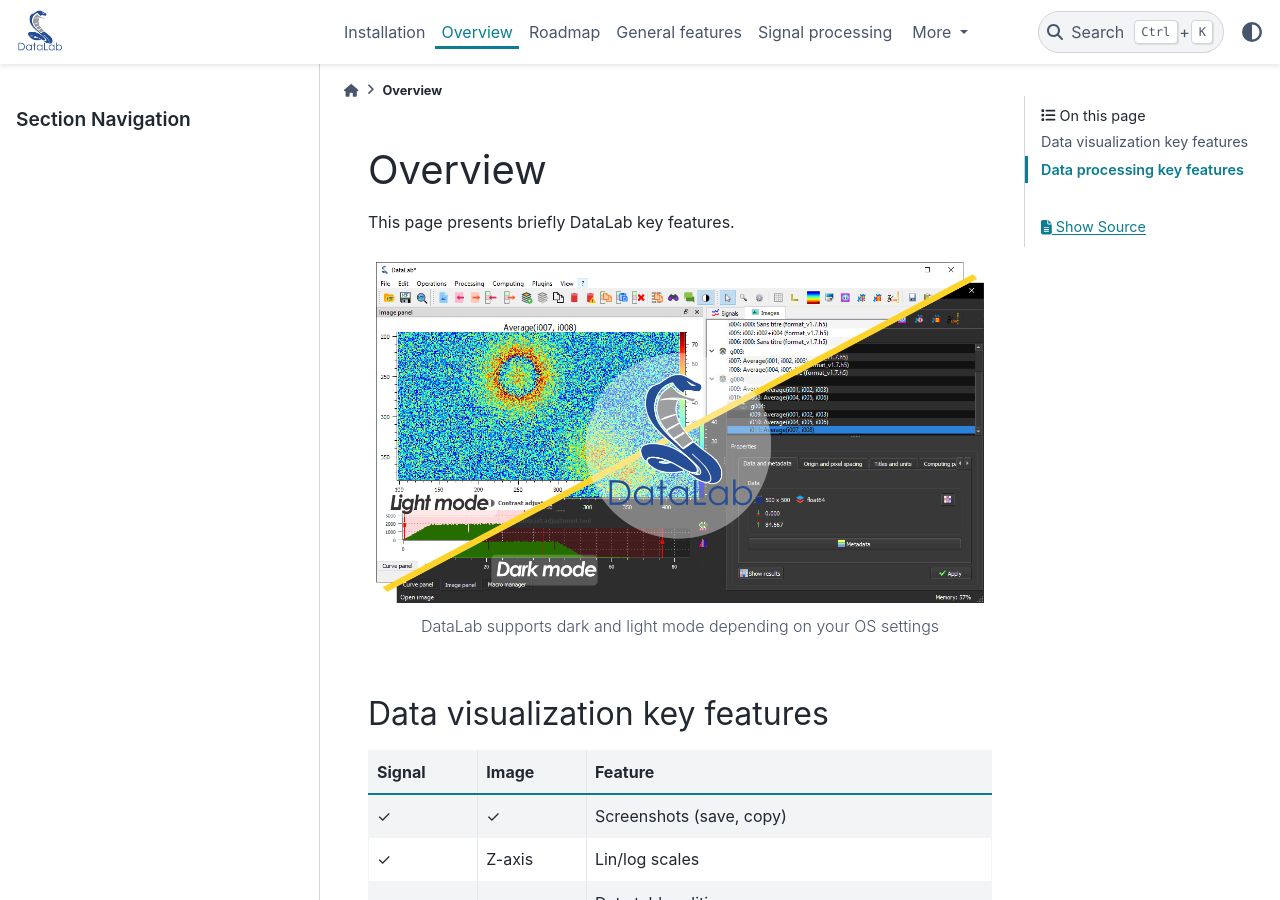
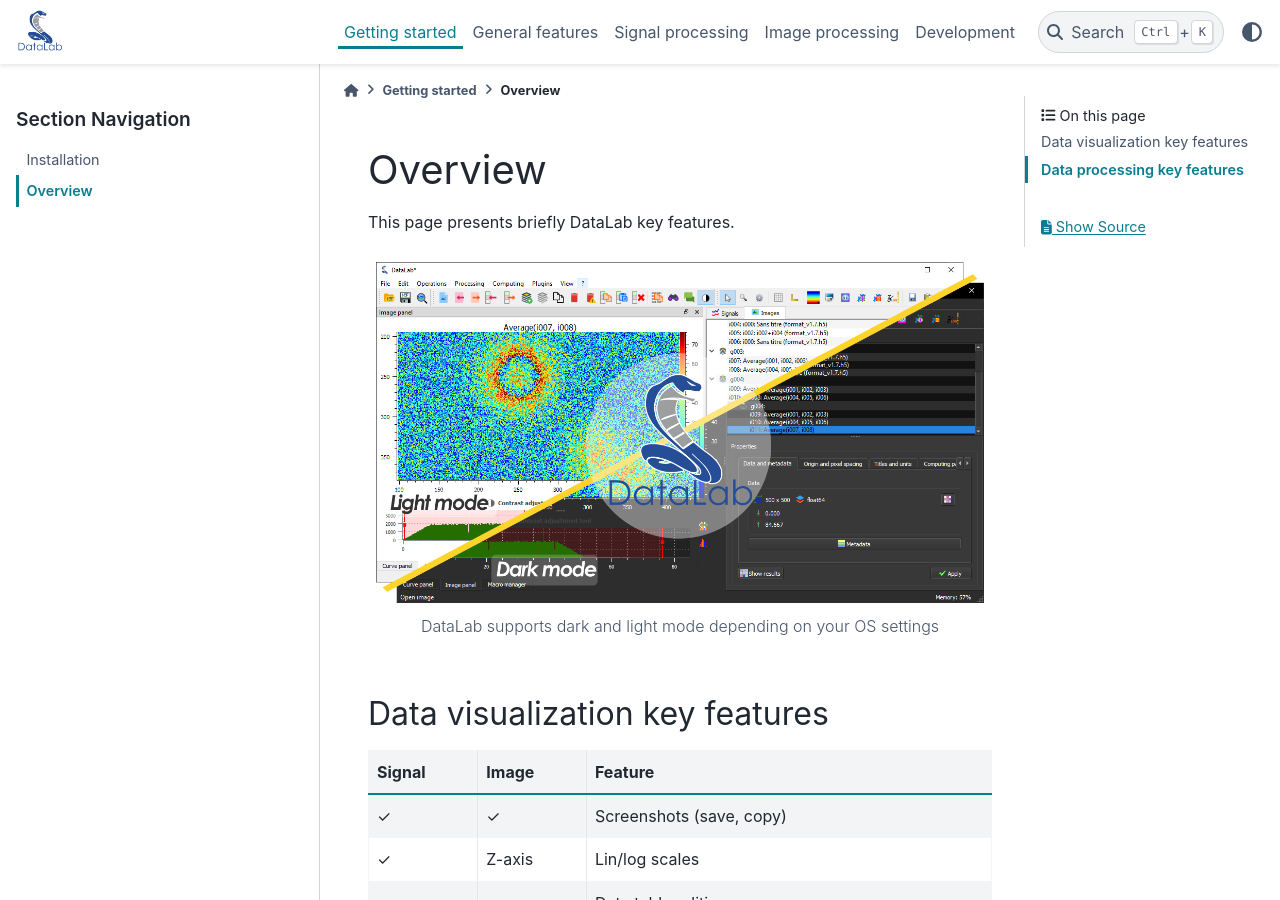
Before and after one commit to DataLab-Platform/DataLab, a Sphinx documentation site: the page built from doc/intro/overview.rst, in a window 1280 px wide and 900 px high. Built offline with Sphinx 7.4.7 and the PyData theme 0.15.4, drawn with Linux system fonts in a browser that asks for light colours; formulas are drawn with MathJax 3; some of the changed text lies outside the part shown.

Commit message:
Doc: added intro + reorganized pages

```diff
--- a/doc/dev/index.rst
+++ b/doc/dev/index.rst
@@ -5,5 +5,6 @@
    :maxdepth: 2
    :caption: Contents:
 
+   roadmap
    contribute
    guidelines
--- a/doc/installation.rst
+++ b/doc/intro/installation.rst
@@ -8,7 +8,7 @@
 package already include all those required libraries as well as Python
 itself)*:
 
-.. include:: install_requires.txt
+.. include:: ../install_requires.txt
 
 .. note::
 
@@ -16,11 +16,11 @@
 
 Optional modules for development and testing:
 
-.. include:: extras_require-dev.txt
+.. include:: ../extras_require-dev.txt
 
 Optional modules for building the documentation:
 
-.. include:: extras_require-doc.txt
+.. include:: ../extras_require-doc.txt
 
 
 How to install
--- a/doc/overview.rst
+++ b/doc/intro/overview.rst
@@ -3,7 +3,7 @@
 
 This page presents briefly DataLab key features.
 
-.. figure:: images/DataLab-Screenshot.png
+.. figure:: ../images/DataLab-Screenshot.png
 
     DataLab supports dark and light mode depending on your OS settings
 
@@ -24,11 +24,11 @@
 ✓      ✓      Annotations
 ====== ====== ==============================
 
-.. figure:: images/multi_gaussian_fit.png
+.. figure:: ../images/multi_gaussian_fit.png
 
     Example of a multi-gaussian curve fit
 
-.. figure:: images/peak_detection.png
+.. figure:: ../images/peak_detection.png
 
     Semi-automatic peak detection
 
```
Also changed, not shown: CHANGELOG.md (+1 -1 lines), doc/index.rst (+13 -7 lines), doc/intro/index.rst (added, +115 -0 lines), doc/dev/roadmap.rst (renamed from doc/roadmap.rst).
